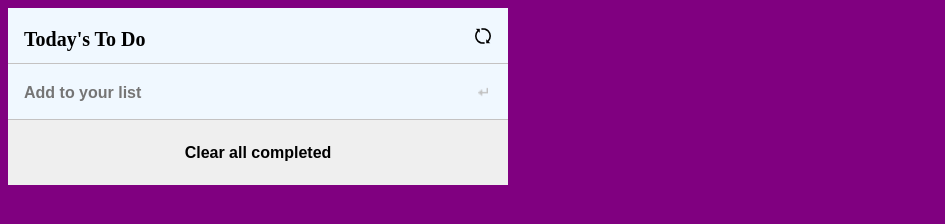
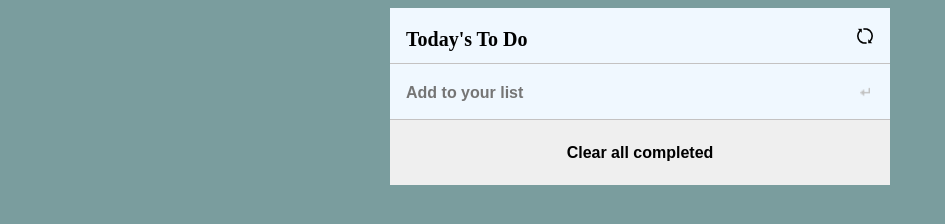
Before and after one commit to Zia123456/to-do-list, a website built with webpack: page src/index.html in a window 1280 px wide. Shown: the whole page, without its empty margins (0-945 px from the left). Built offline with nearby package versions, Linux system fonts and the light colour scheme.

Commit message:
some changes

```diff
--- a/src/style.css
+++ b/src/style.css
@@ -1,5 +1,7 @@
 body {
-  background-color: purple;
+  background-color: rgb(122, 157, 158);
+  display: flex;
+  justify-content: center;
 }
 
 .container {
@@ -122,6 +124,7 @@ input[type='checkbox'] {
 .remove {
   width: 10%;
   height: 55px;
+  margin-right: 10px;
   background-image: url(./images/remove.png);
   background-repeat: no-repeat;
   order: 2;
```
